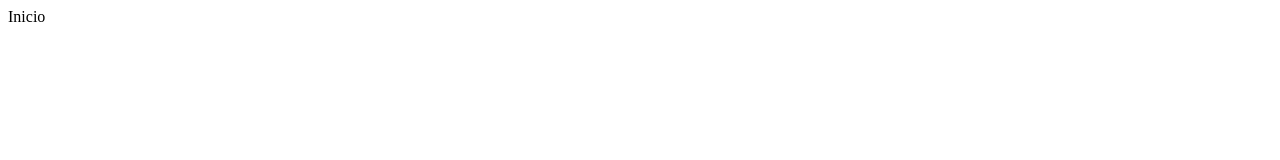
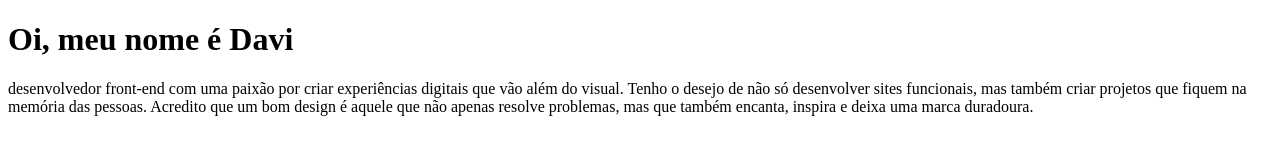
Before and after one commit to MoreiraCoder/Projeto-pessoal, a plain HTML site: page index.html in a window 1280 px wide. Drawn offline with Linux system fonts and the light colour scheme.

Commit message:
Projeto pessoal alteração v2

```diff
--- a/index.html
+++ b/index.html
@@ -4,9 +4,12 @@
     <meta charset="UTF-8">
     <meta name="viewport" content="width=device-width, initial-scale=1.0">
     <link rel="stylesheet" href="CSS/styles.css">
-    <title>Document</title>
+    <title>Sobre mim</title>
 </head>
 <body>
-    <div class="Inicio-de-tudo">Inicio</div>
+    <div class="Inicio">
+        <h1>Oi, meu nome é Davi</h1>
+        <p>desenvolvedor front-end com uma paixão por criar experiências digitais que vão além do visual. Tenho o desejo de não só desenvolver sites funcionais, mas também criar projetos que fiquem na memória das pessoas. Acredito que um bom design é aquele que não apenas resolve problemas, mas que também encanta, inspira e deixa uma marca duradoura.</p>
+    </div>
 </body>
 </html>
```
